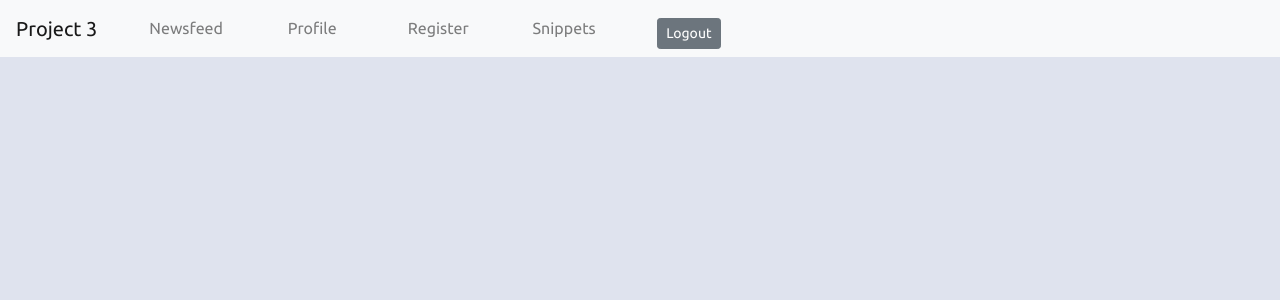
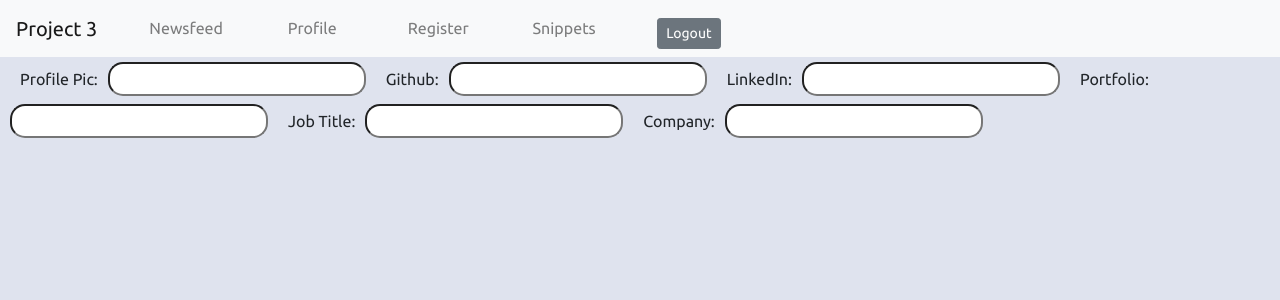
Before and after one commit to ewgalassi/Project3, a React (Create React App) app in the folder client/: page /editProfile in a window 1280 px wide. Shown: the top 300 px of the page. Built offline with nearby package versions, Linux system fonts and the light colour scheme; no server answers.

Commit message:
started working on editing profile

```diff
--- a/client/src/App.js
+++ b/client/src/App.js
@@ -7,6 +7,7 @@ import Profile from "./pages/Profile/Profile";
 import Login from "./pages/Login/Login";
 import Register from "./pages/Register/Register";
 import Snippets from "./pages/Snippets/Snippets";
+import EditProfile from "./pages/Profile/EditProfile";
 
 const App = () => (
   <Router>
@@ -19,6 +20,7 @@ const App = () => (
       <Route exact path="/register" component={Register} />
       <Route exact path="/snippets" component={Snippets} />
       <Route exact path="/profile/:id" component={Profile} />
+      <Route exact path="/editProfile" component={EditProfile} />
     </div>
   </Router>
 );
--- /dev/null
+++ b/client/src/pages/Profile/EditProfile.js
@@ -0,0 +1,70 @@
+import React from "react";
+import UserAPI from "../../utils/userAPI";
+
+class EditProfile extends React.Component {
+  state = {
+    id: "",
+    pic: "",
+    linkedin: "",
+    portfolio: "",
+    languages: [],
+    technologies: [],
+    jobTitle: "",
+    jobCompany: ""
+  };
+
+  componentDidMount() {
+    UserAPI.getUser().then(data => {
+      this.setState({
+        id: data.data._id,
+        pic: data.data.profile.pic,
+        github: data.data.profile.github,
+        linkedin: data.data.profile.linkedin,
+        portfolio: data.data.profile.portfolio,
+        languages: data.data.profile.languages,
+        technologies: data.data.profile.technologies,
+        jobTitle: data.data.profile.jobInfo ? data.data.profile.jobInfo.title : "Job Title",
+        jobCompany: data.data.profile.jobInfo ? data.data.profile.jobInfo.company : "Job Company"
+      });
+    });
+  };
+
+  handleInput = event => {
+    const { name, value } = event.target;
+    this.setState({
+      [name]: value
+    });
+  };
+
+
+
+  render() {
+    return (
+      <div>
+        <form>
+
+          <label>Profile Pic:</label>
+          <input name="pic" value={this.state.pic} onClick={this.handleInput} />
+
+          <label>Github:</label>
+          <input name="github" value={this.state.github} onClick={this.handleInput} />
+
+          <label>LinkedIn:</label>
+          <input name="linkedin" value={this.state.linkedin} onClick={this.handleInput} />
+
+          <label>Portfolio:</label>
+          <input name="portfolio" value={this.state.portfolio} onClick={this.handleInput} />
+
+          <label>Job Title:</label>
+          <input name="jobTitle" value={this.state.jobTitle} onClick={this.handleInput} />
+
+          <label>Company:</label>
+          <input name="jobCompany" value={this.state.jobCompany} onClick={this.handleInput} />
+
+        </form>
+      </div>
+    );
+  };
+};
+
+export default EditProfile;
--- a/client/src/pages/Profile/Profile.js
+++ b/client/src/pages/Profile/Profile.js
@@ -1,4 +1,5 @@
 import React, { Component } from "react";
+import { BrowserRouter as Link } from "react-router-dom";
 import { Col, Row, Container } from "../../components/Grid";
 import Postfeed from "../../components/Postfeed/Postfeed";
 import UserPic from "../../components/UserPic/UserPic";
@@ -14,7 +15,6 @@ class Profile extends Component {
     pic: "",
     linkedin: "",
     portfolio: "",
-    // projects: [],
     languages: [],
     technologies: [],
     jobTitle: "",
@@ -87,6 +87,9 @@ class Profile extends Component {
             <UserPic
               pic={this.state.pic}
               fullName={this.state.user.fullName} />
+
+            <Link to="/editProfile">Edit Profile</Link>
+
             <UserInfo
               id={this.state.id}
               languages={this.state.languages}
```
